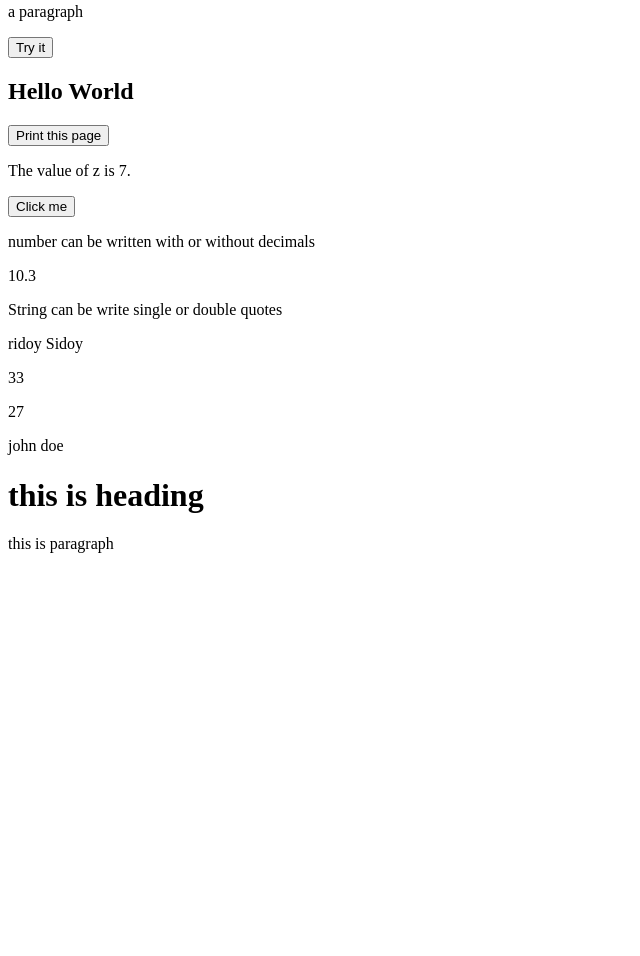
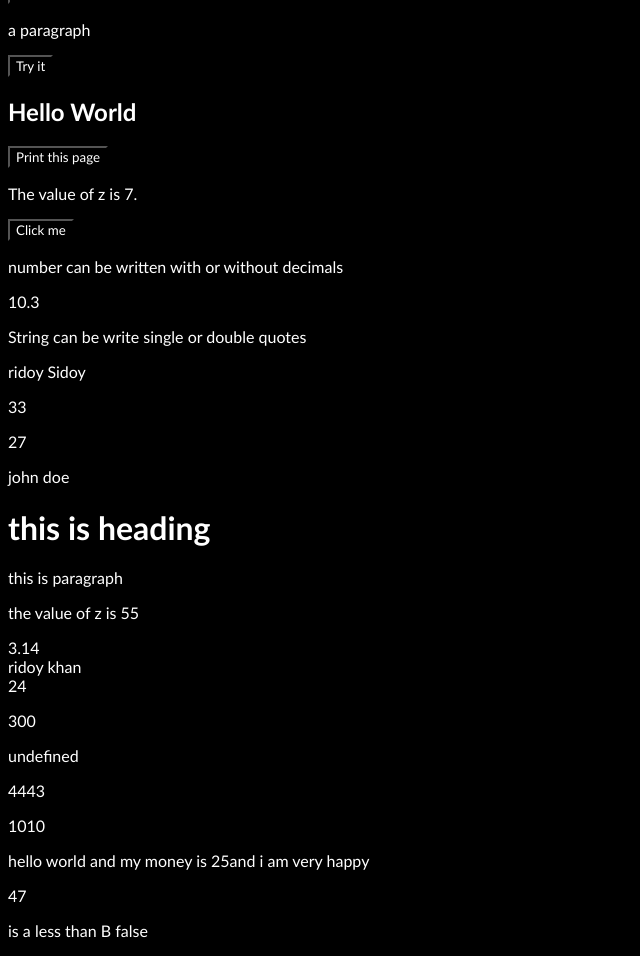
Before and after one commit to Ridoway-git/js_practice, a plain HTML site: page index.html in a window 1280 px wide. Shown: the part 756-1712 px from the top of the page, without its empty margins (0-640 px from the left). Before the commit the page ends 1325 px from the top, so only its background shows below. Drawn offline with Linux system fonts and the light colour scheme.

Commit message:
third commit

```diff
--- a/index.html
+++ b/index.html
@@ -4,6 +4,7 @@
     <meta charset="UTF-8">
     <meta name="viewport" content="width=device-width, initial-scale=1.0">
     <title>Document</title>
+    <link rel="stylesheet" href="style.css">
 </head>
 <body>
     <h2>My First Javascript</h2>
@@ -50,6 +51,16 @@
     <p id="name"></p>
     <h1 id="myH"></h1>
     <p id="p1"></p>
+    <p id="var"></p>
+    <p id="yiyi"></p>
+    <p id="car"></p>
+    <p id="undefined"></p>
+    <p id="aa"></p>
+    <p id="aaa"></p>
+    <p id = "toto"></p>
+    <p id="plus"></p>
+    <p id="t"></p>
+
     <script src="script.js"></script>
 </body>
 </html>
--- a/script.js
+++ b/script.js
@@ -36,9 +36,40 @@ c= 3;//i will be executed
 // A dollar sign ($)
 // Or an underscore (_)
 
+var mn=22;
+var xr = 33;
+var ss = mn+xr;
+document.getElementById('var').innerHTML = "the value of z is " + ss;
 
 // this is single line comment
 /*this is multiline comment*/
 
 document.getElementById('myH').innerHTML ="this is heading";
 document.getElementById('p1').innerHTML ="this is paragraph";
+
+const pi = 3.14;
+let persons = "ridoy khan"
+let ages = 24;
+document.getElementById('yiyi').innerHTML= pi  + "<br>"+ persons + "<br>" + ages;
+let pName = "ridoy", carName = "volvo" , price = 300;
+document.getElementById('car').innerHTML=  price;
+
+let carnames;
+document.getElementById('undefined').innerHTML= carnames;   //output undefined
+
+let xx= "44" + 4 +3;
+document.getElementById('aa').innerHTML = xx;
+let yy= 5+5+"10";
+document.getElementById('aaa').innerHTML = yy;
+let $ = "hello world";
+let $$$ = 2;
+let $myMoney = 5;
+document.getElementById('toto').innerHTML = $ + " and my money is " + $$$ + $myMoney + "and i am very happy";
+
+let ina  = 44;
+ina+= 3;
+document.getElementById("plus").innerHTML = ina;
+let text1 = "A";
+let text2 = "B";
+let result = text1 > text2;
+document.getElementById("t").innerHTML = "is a less than B " + result;
--- /dev/null
+++ b/style.css
@@ -0,0 +1,5 @@
+* {
+    color: white;
+    background-color: black;
+    font-family:'Trebuchet MS', 'Lucida Sans Unicode', 'Lucida Grande', 'Lucida Sans', Arial, sans-serif ;
+}
```
